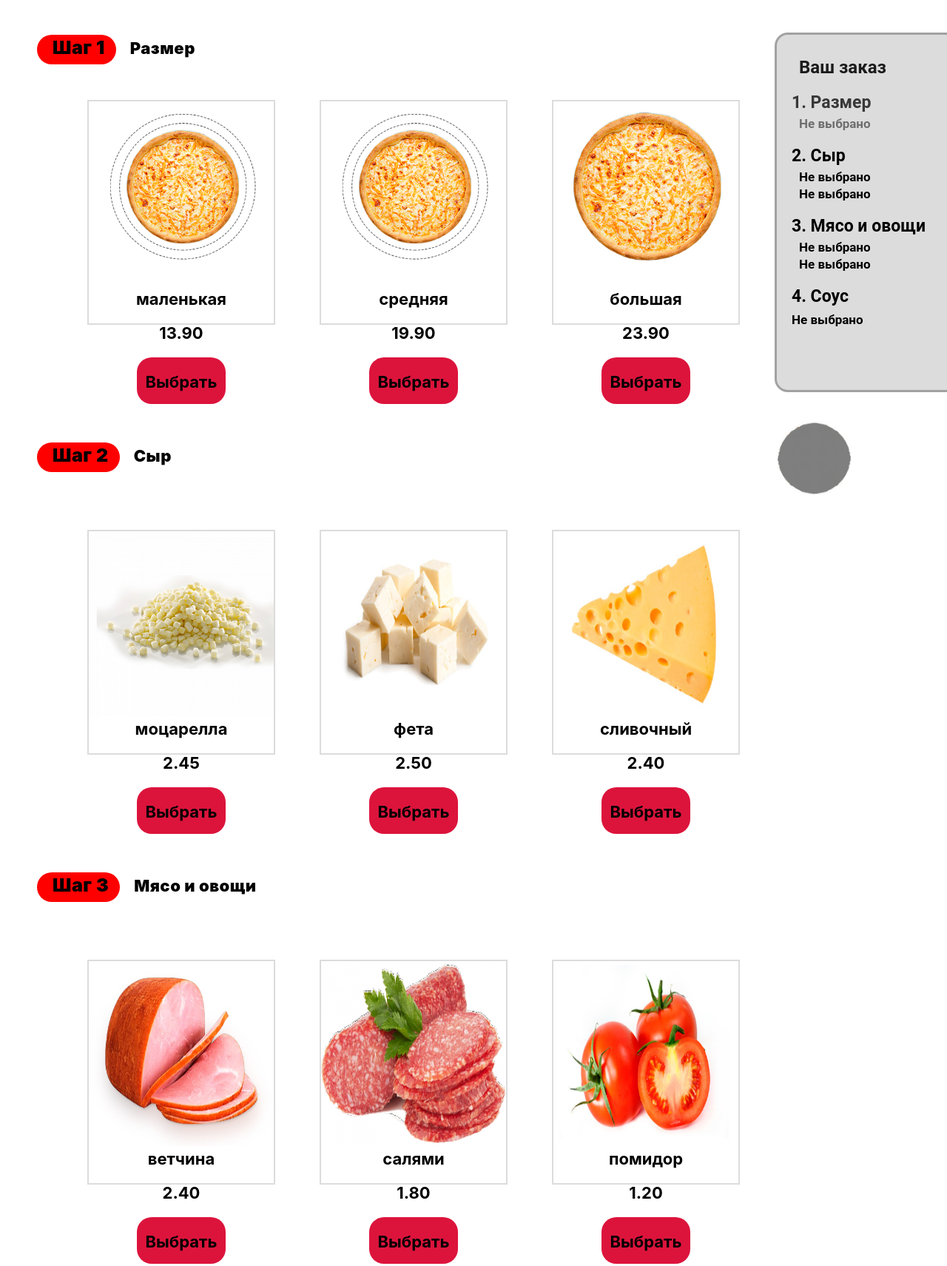
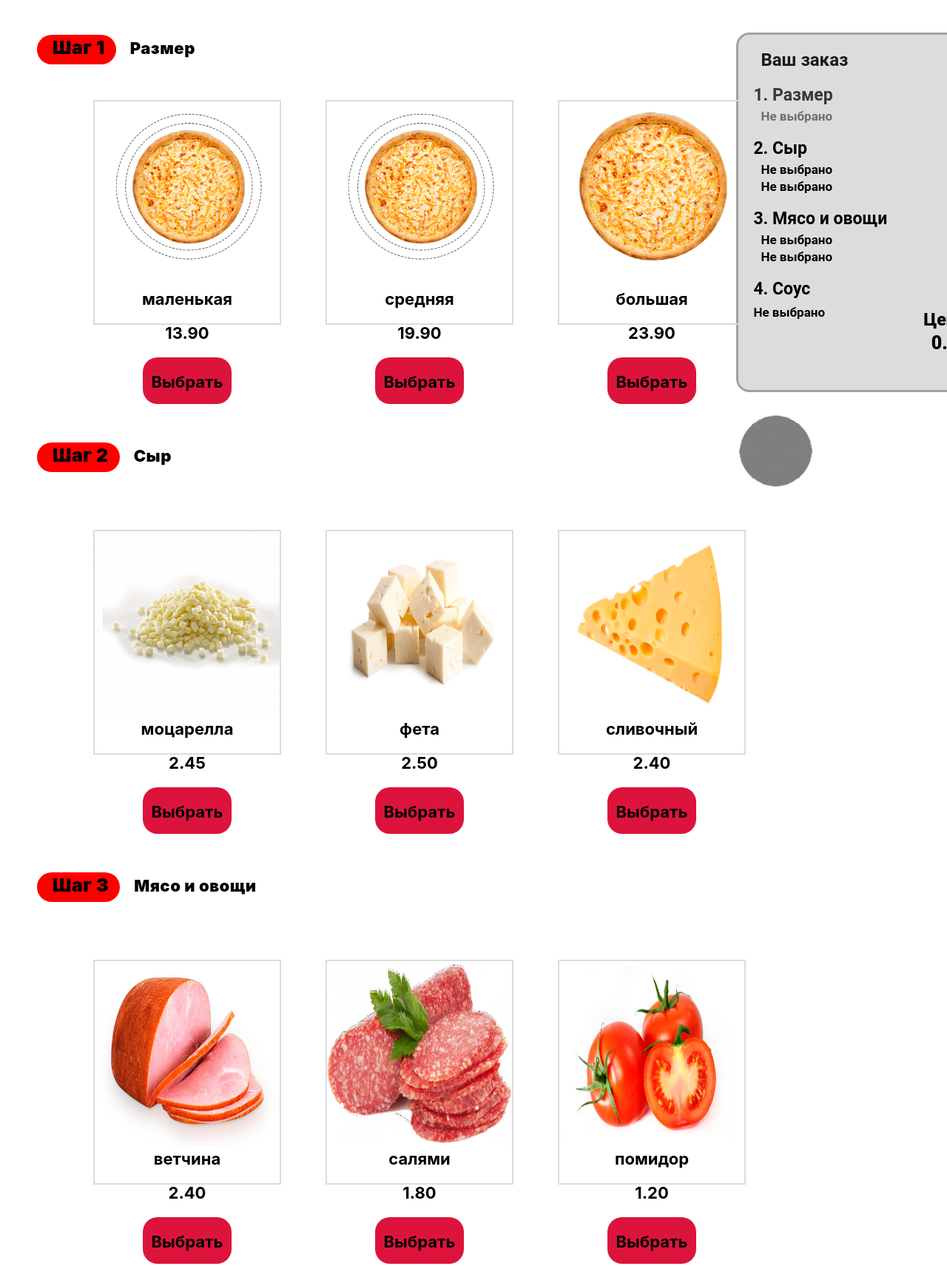
Before and after one commit to AnOrEk123/pizza-constructor, a plain HTML site: page index.html in a window 1280 px wide. Shown: the part 102-1813 px from the top of the page at 74% size. Drawn offline with Linux system fonts and the light colour scheme.

Commit message:
Update style.css

```diff
--- a/style.css
+++ b/style.css
@@ -10,7 +10,6 @@
 .constructor {
     max-width: 1800px;
     z-index: 0;
-
 }
 
 .h1 {
@@ -54,10 +53,19 @@
     font-family: Russo -apple-system, BlinkMacSystemFont, 'Segoe UI', Roboto, Oxygen, Ubuntu, Cantarell, 'Open Sans', 'Helvetica Neue', sans-serif;
 }
 
+
+/* SIZE */
+
+
+.sizes {
+    position: relative;
+    left: 10%;
+    max-width: 900px;
+}
+
 .small {
     height: 300px;
     max-width: 250px;
-    margin-left: 120px;
     margin-top: 50px;
     display: inline-block;
     outline: 2px solid gainsboro;
@@ -239,10 +247,18 @@
     font-family: Russo -apple-system, BlinkMacSystemFont, 'Segoe UI', Roboto, Oxygen, Ubuntu, Cantarell, 'Open Sans', 'Helvetica Neue', sans-serif;
 }
 
+/* CHEZE */
+
+
+.chezzes {
+    position: relative;
+    left: 10%;
+    max-width: 900px;
+}
+
 .mozarella {
     height: 300px;
     max-width: 250px;
-    margin-left: 120px;
     margin-top: 50px;
     display: inline-block;
     outline: 2px solid gainsboro;
@@ -446,10 +462,19 @@
     font-family: Russo -apple-system, BlinkMacSystemFont, 'Segoe UI', Roboto, Oxygen, Ubuntu, Cantarell, 'Open Sans', 'Helvetica Neue', sans-serif;
 }
 
+
+/* MEAT */
+
+
+.meats {
+    position: relative;
+    left: 10%;
+    max-width: 1000px;
+}
+
 .vetchina {
     height: 300px;
     max-width: 250px;
-    margin-left: 120px;
     margin-top: 50px;
     display: inline-block;
     outline: 2px solid gainsboro;
@@ -653,6 +678,13 @@
     font-family: Russo -apple-system, BlinkMacSystemFont, 'Segoe UI', Roboto, Oxygen, Ubuntu, Cantarell, 'Open Sans', 'Helvetica Neue', sans-serif;
 }
 
+.sauces {
+    position: relative;
+    left: 10%;
+    max-width: 1000px;
+}
+
+
 .ketchup {
     height: 300px;
     max-width: 250px;
@@ -674,7 +706,6 @@
 .cheze {
     height: 300px;
     max-width: 250px;
-    margin-left: 120px;
     margin-top: 50px;
     display: inline-block;
     outline: 2px solid gainsboro;
@@ -806,7 +837,7 @@
 .order {
     width: 350px;
     max-height: 480px;
-    margin-left: 1050px;
+    left: 78%;
     background-color: gainsboro;
     outline: 3px solid rgb(161, 161, 161);
     border-radius: 15px;
@@ -814,7 +845,7 @@
 }
 
 .order-h {
-    margin-top: 30px;
+    margin-top: 20px;
     margin-left: 30px;
     color: #1b1b1b;
     font-family: Roboto, sans-serif;
```
